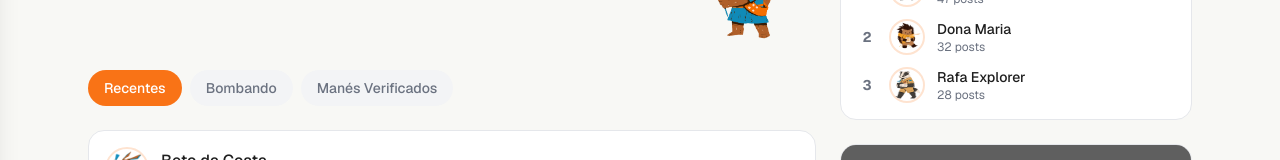
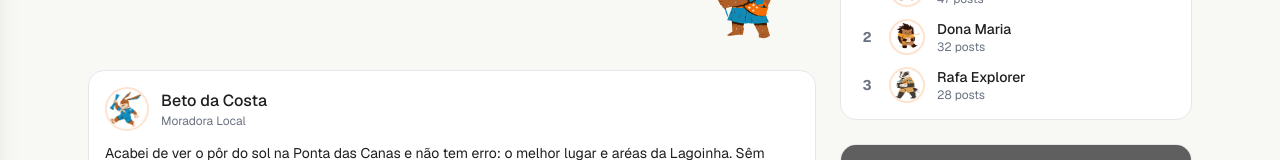
Before and after one commit to isaeidt/mane-guide, a Next.js app: page /comunidade in a window 1280 px wide. Shown: the part 175-335 px from the top of the page. Built offline with nearby package versions, Linux system fonts and the light colour scheme; grey boxes are pictures that could not be loaded.

Commit message:
filtros excluidos

```diff
--- a/app/comunidade/page.tsx
+++ b/app/comunidade/page.tsx
@@ -13,12 +13,6 @@ import {
   DialogHeader,
   DialogTitle,
 } from "@/components/ui/dialog"
-
-const filters = [
-  { label: "Recentes", active: true },
-  { label: "Bombando", active: false },
-  { label: "Manés Verificados", active: false },
-]
 
 const topManezinhos = [
   {
@@ -123,22 +117,6 @@ export default function ComunidadePage() {
                 />
               </div>
 
-            </div>
-
-            {/* Filter Tabs */}
-            <div className="flex gap-2">
-              {filters.map((filter) => (
-                <button
-                  key={filter.label}
-                  className={`rounded-full px-4 py-2 text-sm font-medium transition-colors ${
-                    filter.active
-                      ? "bg-primary text-primary-foreground"
-                      : "bg-muted text-muted-foreground hover:bg-muted/80"
-                  }`}
-                >
-                  {filter.label}
-                </button>
-              ))}
             </div>
 
             {/* Featured Post */}
--- a/app/lado-b/page.tsx
+++ b/app/lado-b/page.tsx
@@ -2,13 +2,6 @@ import Image from "next/image"
 import { Header } from "@/components/header"
 import { PlaceCard } from "@/components/place-card"
 import { Grid, List } from "lucide-react"
-
-const filters = [
-  { label: "Recentes", active: true },
-  { label: "Bem Avaliados", active: false },
-  { label: "Bom p/ Vibe", active: false },
-  { label: "Prog. Semana", active: false },
-]
 
 const categoryFilters = [
   { label: "Todos", count: 12, active: true },
@@ -94,22 +87,6 @@ export default function LadoBPage() {
           </div>
         </div>
 
-        {/* Filter Tabs */}
-        <div className="mb-6 flex flex-wrap items-center gap-2">
-          {filters.map((filter) => (
-            <button
-              key={filter.label}
-              className={`rounded-full px-4 py-2 text-sm font-medium transition-colors ${
-                filter.active
-                  ? "bg-primary text-primary-foreground"
-                  : "bg-muted text-muted-foreground hover:bg-muted/80"
-              }`}
-            >
-              {filter.label}
-            </button>
-          ))}
-        </div>
-
         {/* Content */}
         <div className="flex gap-6">
           {/* Sidebar Filters */}
```
